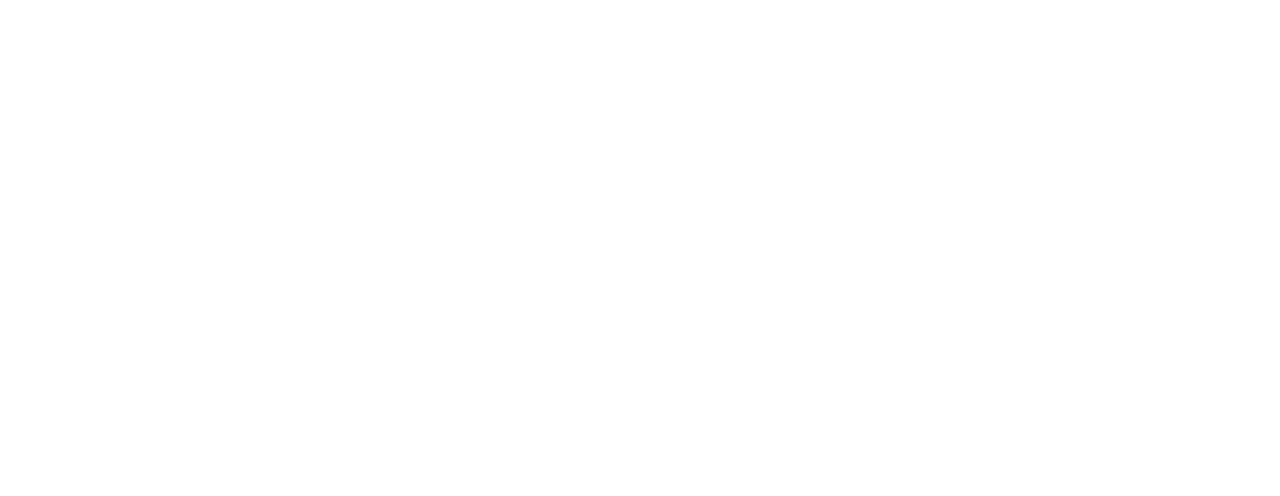
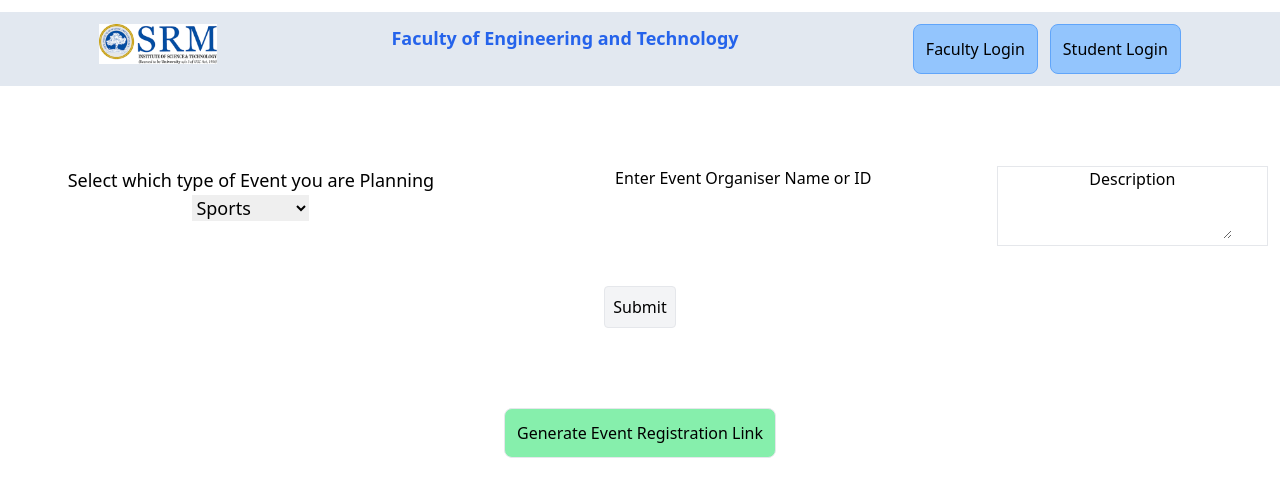
Before and after one commit to ayushh1804/sch_event_management, a React (Create React App) app: page /newevent in a window 1280 px wide. Before the commit this address had no page. Shown: the top 496 px of the page. Built offline with nearby package versions, Linux system fonts and the light colour scheme.

Commit message:
Event page

```diff
--- a/src/App.js
+++ b/src/App.js
@@ -24,6 +24,8 @@
               <Landing />
               <Eventdetails />
 
+
+
             </>
           }
         />
@@ -48,6 +50,16 @@
             </>
           }
         />
+        <Route
+          path="/newevent"
+          element={
+            <>
+              <Navbar />
+              <NewEvent />
+
+            </>
+          }
+        />
       </Routes>
     </div>
     </BrowserRouter>
--- a/src/components/NewEvent.js
+++ b/src/components/NewEvent.js
@@ -1,18 +1,61 @@
-import React from 'react'
-import QRCode from 'react-qr-code'
-const NewEvent = () => {
-  return (
-    <div>
 
-<div>
-<div style={{ background: 'white', padding: '16px' }}>
-    <QRCode />
-</div>
-</div>
+import React, { useState } from 'react';
 
+function BasicForm() {
+    // Declare state variables for form input values
+    const [name, setName] = useState('');
+    const [text, setText] = useState('');
+    const [message, setMessage] = useState('');
 
-    </div>
-  )
+    // Handle form submission
+    const handleSubmit = (event) => {
+        event.preventDefault();
+        console.log(`Name: ${name}\nEmail: ${text}\nMessage: ${message}`);
+        // Here, you would typically submit the form data to a server or API
+        // using a library like Axios or fetch
+    };
+
+    return (
+        <div>
+            <div className='mt-20'>
+                <form onSubmit={handleSubmit}>
+                    <div className='flex justify-center'>
+                        <div className='mx-3'>
+                            <label className='text-lg'>
+                                Select which type of Event you are Planning
+                                <select className='mx-3'>
+                                    <option value="Sports">Sports</option>
+                                    <option value="Tech">Technology</option>
+                                    <option value="other">Other</option>
+                                </select>
+                            </label>
+                        </div>
+                        <div className='mx-3 '>
+                            <label htmlFor="text">Enter Event Organiser Name or ID</label>
+                            <input
+                                type="text"
+                                id="text"
+                                value={text}
+                                onChange={(event) => setText(event.target.value)}
+                            />
+                        </div>
+                        <div className='mx-3 border'>
+                            <label htmlFor="message">Description</label>
+                            <textarea
+                                id="message"
+                                value={message}
+                                onChange={(event) => setMessage(event.target.value)}
+                            />
+                        </div>
+                    </div>
+                    <button type="submit" className='mt-10 border bg-gray-100 rounded p-2'>Submit</button>
+                </form>
+
+            </div>
+            <button className='mt-20 border bg-green-300 rounded-lg hover:bg-green-400 p-3'>Generate Event Registration Link</button>
+
+        </div>
+    );
 }
 
-export default NewEvent
+export default BasicForm;
```
